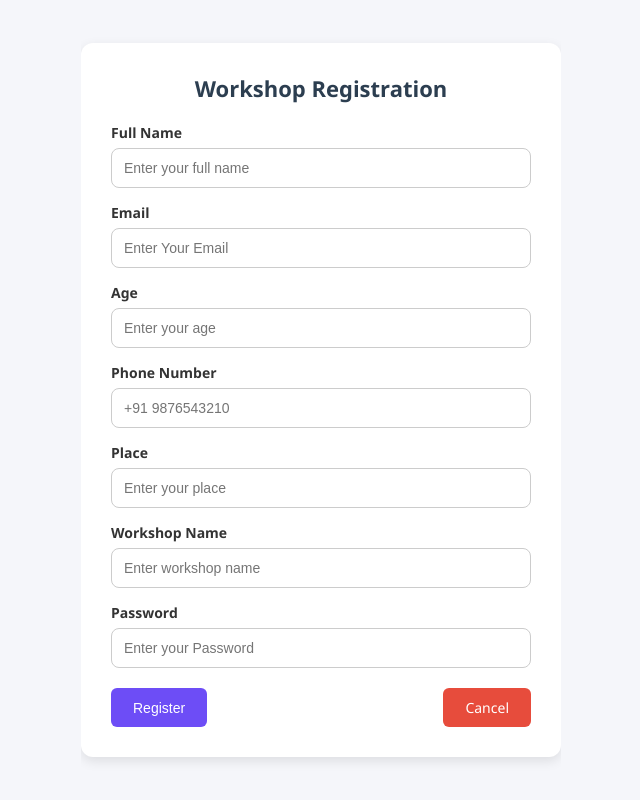
After one commit to Sayanthssk/BusTracking, a Django app: template templates/Workshop/WorkRegister.html in a window 1280 px wide. The commit adds this page. Shown: the whole page, without its empty margins (319-959 px from the left). Run offline with Django 3.2, Linux system fonts and the light colour scheme; the template is opened without the code that fills it, so the values that code supplies are empty.

Commit message:
3-10-2025

```diff
--- a/BusTracking/settings.py
+++ b/BusTracking/settings.py
@@ -38,7 +38,8 @@ INSTALLED_APPS = [
     'django.contrib.sessions',
     'django.contrib.messages',
     'django.contrib.staticfiles',
-    'busapp'
+    'busapp',
+    'rest_framework'
 ]
 
 MIDDLEWARE = [
--- a/busapp/admin.py
+++ b/busapp/admin.py
@@ -15,3 +15,4 @@ admin.site.register(AssignBusRoute)
 admin.site.register(ConductorModel)
 admin.site.register(WorkShopModel)
 admin.site.register(AssignWorkshopModel)
+admin.site.register(LocationTable)
--- a/templates/BusOwner/OwnerDash.html
+++ b/templates/BusOwner/OwnerDash.html
@@ -43,6 +43,7 @@
         <a href="/assignbusroute" class="block rounded-lg px-3 py-2 hover:bg-white/10 transition">Assign Bus Route</a>
         <div class="my-3 h-px bg-gradient-to-r from-transparent via-white/20 to-transparent"></div>
         <a href="/assigndriver" class="block rounded-lg px-3 py-2 hover:bg-white/10 transition">Assign Driver</a>
+        <a href="/requesttoworkshop" class="block rounded-lg px-3 py-2 hover:bg-white/10 transition">Assign Workshop</a>
         <a href="#reports" class="block rounded-lg px-3 py-2 hover:bg-white/10 transition">Reports</a>
       </nav>
 
--- /dev/null
+++ b/templates/Workshop/WorkRegister.html
@@ -0,0 +1,153 @@
+<!DOCTYPE html>
+<html lang="en">
+<head>
+  <meta charset="UTF-8">
+  <meta name="viewport" content="width=device-width, initial-scale=1.0">
+  <title>Workshop Registration</title>
+  <style>
+    /* Reset */
+    * {
+      margin: 0;
+      padding: 0;
+      box-sizing: border-box;
+    }
+
+    body, html {
+      height: 100%;
+      font-family: 'Segoe UI', Tahoma, Geneva, Verdana, sans-serif;
+      background: #f5f6fa;
+      display: flex;
+      justify-content: center;
+      align-items: center;
+      overflow: hidden; /* Prevent scrolling */
+    }
+
+    .form-container {
+      width: 480px;
+      background: white;
+      padding: 30px;
+      border-radius: 12px;
+      box-shadow: 0 4px 12px rgba(0,0,0,0.1);
+    }
+
+    .form-container h2 {
+      margin-bottom: 20px;
+      text-align: center;
+      color: #2c3e50;
+      font-size: 22px;
+    }
+
+    .form-group {
+      margin-bottom: 15px;
+      display: flex;
+      flex-direction: column;
+    }
+
+    .form-group label {
+      margin-bottom: 6px;
+      font-weight: 600;
+      color: #333;
+      font-size: 14px;
+    }
+
+    .form-group input {
+      padding: 10px 12px;
+      border: 1px solid #ccc;
+      border-radius: 8px;
+      font-size: 14px;
+      height: 40px;
+    }
+
+    .form-group input:focus {
+      border-color: #6d4df6;
+      outline: none;
+      box-shadow: 0 0 5px rgba(109, 77, 246, 0.3);
+    }
+
+    .form-actions {
+      display: flex;
+      justify-content: space-between;
+      margin-top: 20px;
+    }
+
+    .save-btn {
+      background: #6d4df6;
+      color: white;
+      padding: 10px 22px;
+      border: none;
+      border-radius: 6px;
+      cursor: pointer;
+      font-size: 14px;
+      transition: 0.3s;
+    }
+
+    .save-btn:hover {
+      background: #5a3ff6;
+    }
+
+    .cancel-btn {
+      background: #e74c3c;
+      color: white;
+      padding: 10px 22px;
+      border-radius: 6px;
+      text-decoration: none;
+      font-size: 14px;
+      transition: 0.3s;
+    }
+
+    .cancel-btn:hover {
+      background: #c0392b;
+    }
+  </style>
+</head>
+<body>
+
+  <div class="form-container">
+    <h2>Workshop Registration</h2>
+    <form method="post">
+      {% csrf_token %}
+
+      <div class="form-group">
+        <label for="fullname">Full Name</label>
+        <input type="text" id="fullname" name="Fullname" placeholder="Enter your full name" required>
+      </div>
+
+      <div class="form-group">
+        <label for="Email">Email</label>
+        <input type="email" id="Email" name="Email" placeholder="Enter Your Email" required>
+      </div>
+
+      <div class="form-group">
+        <label for="age">Age</label>
+        <input type="number" id="age" name="Age" placeholder="Enter your age" required>
+      </div>
+
+      <div class="form-group">
+        <label for="phone">Phone Number</label>
+        <input type="tel" id="phone" name="Phone" placeholder="+91 9876543210" required>
+      </div>
+
+      <div class="form-group">
+        <label for="place">Place</label>
+        <input type="text" id="place" name="Place" placeholder="Enter your place" required>
+      </div>
+
+      <div class="form-group">
+        <label for="workshopname">Workshop Name</label>
+        <input type="text" id="workshopname" name="WorshopName" placeholder="Enter workshop name" required>
+      </div>
+
+      <div class="form-group">
+        <label for="Password">Password</label>
+        <input type="password" id="Password" name="Password" placeholder="Enter your Password" required>
+      </div>
+
+      <div class="form-actions">
+        <button type="submit" class="save-btn">Register</button>
+        <a href="{% url 'login' %}" class="cancel-btn">Cancel</a>
+      </div>
+    </form>
+  </div>
+
+</body>
+</html>
```
Also changed, not shown: busapp/froms.py (+13 -0 lines), busapp/models.py (+8 -0 lines), busapp/serializer.py (added, +13 -0 lines), busapp/urls.py (+15 -0 lines), busapp/views.py (+135 -0 lines), templates/BusOwner/OwnerRegister.html (+15 -0 lines), templates/BusOwner/RequestToWorkshop.html (+106 -3 lines), busapp/migrations/0012_assignworkshopmodel_complaint.py (added), busapp/migrations/0013_workshopmodel_email.py (added), busapp/migrations/0014_locationtable.py (added), db.sqlite3, 1 other file.
